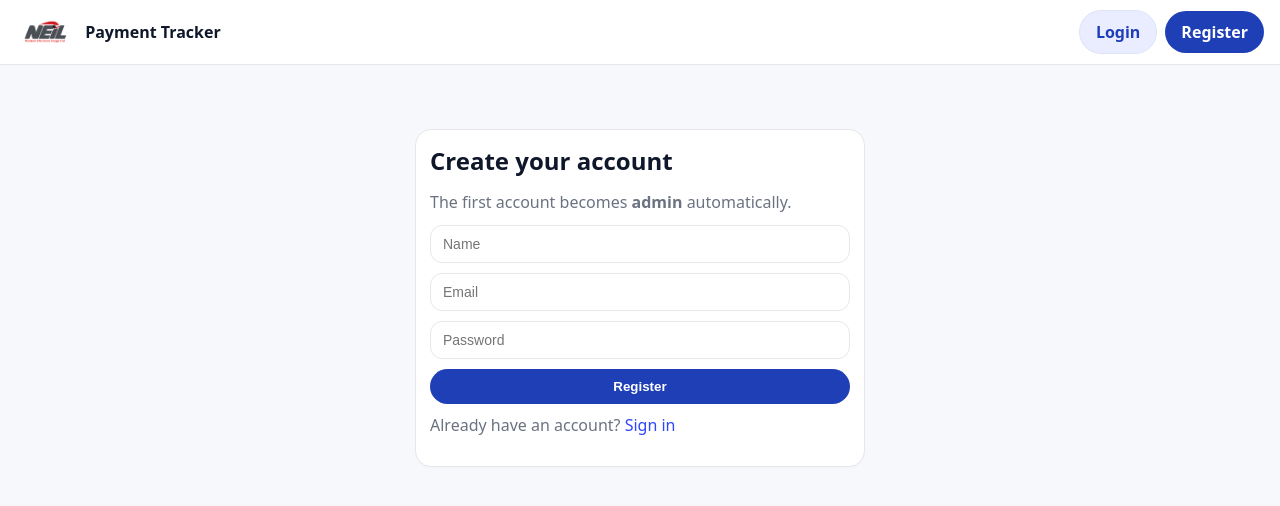
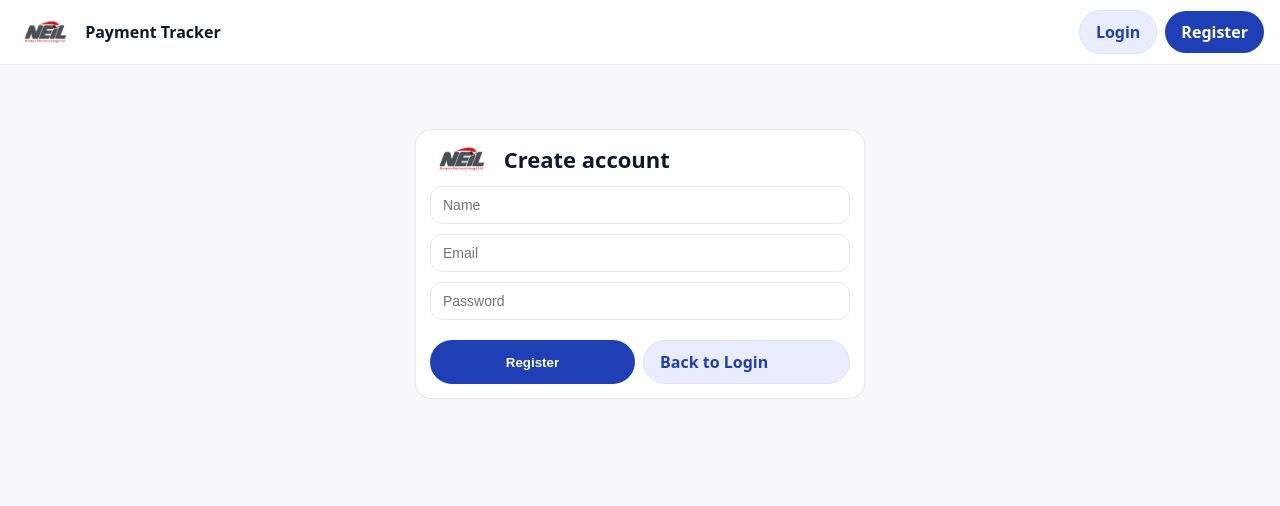
Before and after one commit to anankani164/Payment-Tracker-App, a React (Vite) app in the folder frontend/: page /register in a window 1280 px wide. Shown: the top 506 px of the page. Built offline with nearby package versions, Linux system fonts and the light colour scheme.

Commit message:
Add files via upload

```diff
--- a/frontend/src/pages/Login.jsx
+++ b/frontend/src/pages/Login.jsx
@@ -1,50 +1,50 @@
 import React, { useState } from 'react';
-import { useNavigate } from 'react-router-dom';
-import { apiFetch, setToken, clearToken } from '../utils/api';
+import { useNavigate, Link } from 'react-router-dom';
+import { apiFetch } from '../utils/api';
+import logoUrl from '../assets/logo.png';
 
 export default function Login(){
-  const navigate = useNavigate();
   const [email, setEmail] = useState('');
   const [password, setPassword] = useState('');
   const [loading, setLoading] = useState(false);
+  const [error, setError] = useState('');
+  const navigate = useNavigate();
 
   async function submit(e){
     e.preventDefault();
-    setLoading(true);
+    setLoading(true); setError('');
     try{
-      const res = await apiFetch('/api/auth/login', {
+      const r = await fetch('/api/auth/login', {
         method:'POST',
+        headers:{ 'Content-Type':'application/json' },
         body: JSON.stringify({ email, password })
       });
-      const data = await res.json();
-      if(!res.ok || !data?.token){
-        throw new Error(data?.error || 'Login failed');
-      }
-      // Persist token + user so other pages (Clients) can send Authorization header
-      setToken(data.token, data.user);
+      const d = await r.json();
+      if (!r.ok) throw new Error(d?.error || 'Login failed');
+      localStorage.setItem('token', d.token); // generic token key
       navigate('/');
     }catch(err){
-      alert(err.message || 'Login failed');
-      clearToken();
+      setError(err.message || 'Login failed');
     }finally{
       setLoading(false);
     }
   }
 
   return (
-    <div style={{maxWidth:380, margin:'40px auto'}}>
-      <h1 className="page-title">Login</h1>
-      <div className="card">
-        <form onSubmit={submit}>
-          <div style={{display:'grid', gap:12}}>
-            <input type="email" placeholder="Email" value={email} onChange={e=>setEmail(e.target.value)} required />
-            <input type="password" placeholder="Password" value={password} onChange={e=>setPassword(e.target.value)} required />
-          </div>
-          <div style={{display:'flex', gap:8, justifyContent:'flex-end', marginTop:12}}>
-            <button type="submit" className="btn" disabled={loading}>{loading?'Signing in…':'Login'}</button>
-          </div>
-        </form>
+    <div className="auth-card card">
+      <div style={{display:'flex', alignItems:'center', gap:10, marginBottom:12}}>
+        <img src={logoUrl} alt="Logo" style={{height:28}} />
+        <h1 className="auth-title" style={{margin:0}}>Welcome back</h1>
       </div>
+      {error && <div className="muted" style={{color:'#b91c1c', marginBottom:10}}>Error: {error}</div>}
+      <form onSubmit={submit} style={{display:'grid', gap:10}}>
+        <input type="email" placeholder="Email" value={email} onChange={e=>setEmail(e.target.value)} required />
+        <input type="password" placeholder="Password" value={password} onChange={e=>setPassword(e.target.value)} required />
+        <div className="auth-actions">
+          <button className="btn" disabled={loading}>{loading?'Signing in…':'Login'}</button>
+          <Link className="btn secondary" to="/register">Register</Link>
+        </div>
+      </form>
     </div>
   );
 }
--- a/frontend/src/pages/Register.jsx
+++ b/frontend/src/pages/Register.jsx
@@ -1,45 +1,51 @@
 import React, { useState } from 'react';
-import { useNavigate } from 'react-router-dom';
-import { apiFetch } from '../utils/api';
-import { setToken } from '../utils/api';
+import { useNavigate, Link } from 'react-router-dom';
+import logoUrl from '../assets/logo.png';
 
 export default function Register(){
+  const [name, setName] = useState('');
   const [email, setEmail] = useState('');
   const [password, setPassword] = useState('');
-  const [name, setName] = useState('');
+  const [loading, setLoading] = useState(false);
   const [error, setError] = useState('');
   const navigate = useNavigate();
 
-  async function onSubmit(e){
+  async function submit(e){
     e.preventDefault();
-    setError('');
+    setLoading(true); setError('');
     try{
-      const r = await apiFetch('/api/auth/register', {
-        method: 'POST',
-        body: JSON.stringify({ email, password, name })
+      const r = await fetch('/api/auth/register', {
+        method:'POST',
+        headers:{ 'Content-Type':'application/json' },
+        body: JSON.stringify({ name, email, password, role:'admin' })
       });
-      const data = await r.json();
-      if(!r.ok) throw new Error(data?.error || 'Registration failed');
-      // Save token and go to dashboard
-      setToken(data.token);
-      navigate('/');
+      const d = await r.json();
+      if (!r.ok) throw new Error(d?.error || 'Register failed');
+      // Optional: auto login? For now, go to login.
+      navigate('/login');
     }catch(err){
-      setError(err.message);
+      setError(err.message || 'Register failed');
+    }finally{
+      setLoading(false);
     }
   }
 
   return (
-    <div className="card" style={{maxWidth:420, margin:'40px auto'}}>
-      <h2 style={{marginTop:0}}>Create your account</h2>
-      <p className="muted" style={{marginTop:-6, marginBottom:12}}>The first account becomes <b>admin</b> automatically.</p>
-      <form onSubmit={onSubmit} style={{display:'grid', gap:10}}>
-        <input type="text" placeholder="Name" value={name} onChange={e=>setName(e.target.value)} />
+    <div className="auth-card card">
+      <div style={{display:'flex', alignItems:'center', gap:10, marginBottom:12}}>
+        <img src={logoUrl} alt="Logo" style={{height:28}} />
+        <h1 className="auth-title" style={{margin:0}}>Create account</h1>
+      </div>
+      {error && <div className="muted" style={{color:'#b91c1c', marginBottom:10}}>Error: {error}</div>}
+      <form onSubmit={submit} style={{display:'grid', gap:10}}>
+        <input placeholder="Name" value={name} onChange={e=>setName(e.target.value)} required />
         <input type="email" placeholder="Email" value={email} onChange={e=>setEmail(e.target.value)} required />
         <input type="password" placeholder="Password" value={password} onChange={e=>setPassword(e.target.value)} required />
-        <button className="btn">Register</button>
+        <div className="auth-actions">
+          <button className="btn" disabled={loading}>{loading?'Creating…':'Register'}</button>
+          <Link className="btn secondary" to="/login">Back to Login</Link>
+        </div>
       </form>
-      {error && <p style={{color:'crimson', marginTop:10}}>{error}</p>}
-      <p className="muted" style={{marginTop:10}}>Already have an account? <a href="/login">Sign in</a></p>
     </div>
   );
 }
```
